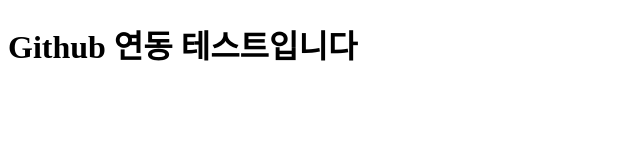
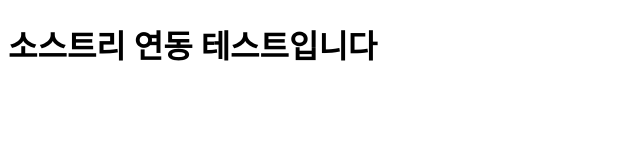
Before and after one commit to woose1390/git_final, a plain HTML site: page index.html in a window 1280 px wide. Shown: the whole page, without its empty margins (0-640 px from the left). Drawn offline with Linux system fonts and the light colour scheme.

Commit message:
sourcetree commit

```diff
--- a/index.html
+++ b/index.html
@@ -9,6 +9,6 @@
     <title>Github 연동 테스트입니다</title>
 </head>
 <body>
-    <h1>Github 연동 테스트입니다</h1>
+    <h1>소스트리 연동 테스트입니다</h1>
 </body>
 </html>
```
